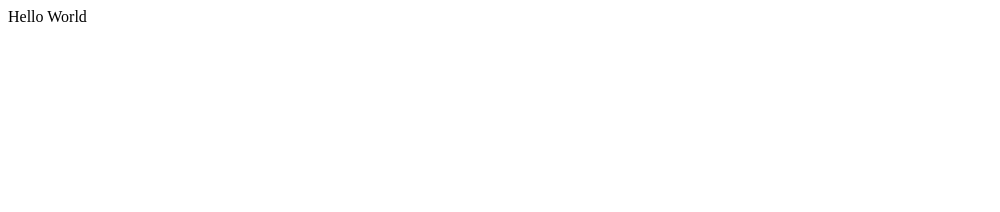
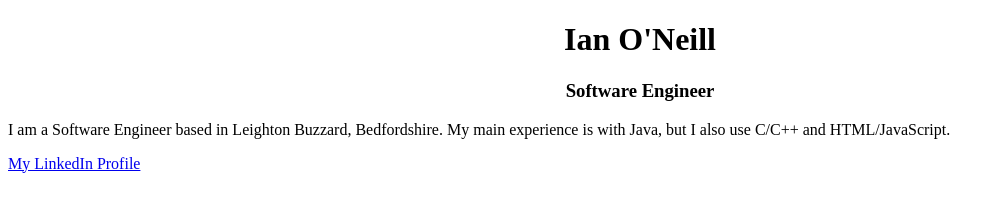
Before and after one commit to ianjoneill/ianjoneill.github.io, a plain HTML site: page index.html in a window 1280 px wide. Shown: the whole page, without its empty margins (0-1000 px from the left). Drawn offline with Linux system fonts and the light colour scheme.

Commit message:
Remove Hello World

```diff
--- a/index.html
+++ b/index.html
@@ -1,10 +1,18 @@
 <!DOCTYPE html>
 <html>
 <head>
-<title>Hello World</title>
+<title>Ian O'Neill | Software Engineer</title>
+<meta http-equiv="Content-Type" content="text/html; charset=UTF-8">
 </head>
 
 <body>
-Hello World
+<div style="text-align:center">
+<h1>Ian O'Neill</h1>
+<h3>Software Engineer</h3>
+</div>
+
+<p>I am a Software Engineer based in Leighton Buzzard, Bedfordshire. My main experience is with Java, but I also use C/C++ and HTML/JavaScript.</p>
+
+<p><a href="http://uk.linkedin.com/pub/ian-o-39-neill/98/1ba/454">My LinkedIn Profile</a></p>
 </body>
 </html>
```
